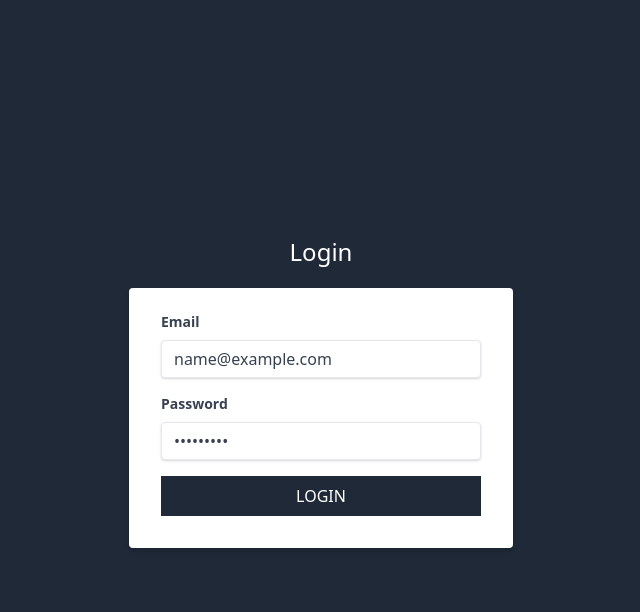
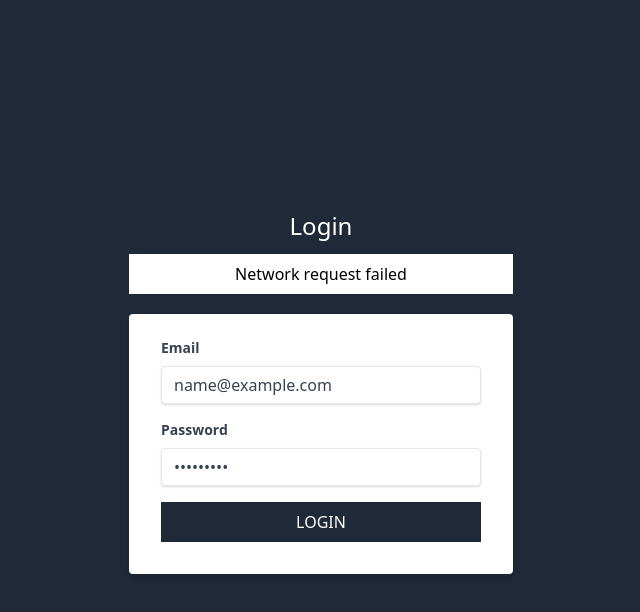
Before and after one commit to donpapitoskey/crmcliente, a Next.js app: page /login in a window 1280 px wide. Both pictures are taken after typing "name@example.com", "Sample123" into the empty fields and a click on the input "Login". Shown: the top 612 px of the page, without its empty margins (319-959 px from the left). Built offline with nearby package versions, Linux system fonts and the light colour scheme.

Commit message:
Login working well

```diff
--- a/pages/login.tsx
+++ b/pages/login.tsx
@@ -1,8 +1,9 @@
 /* eslint-disable jsx-a11y/label-has-associated-control */
-import React from 'react';
+import React, { useState } from 'react';
 import { gql, useMutation } from '@apollo/client';
 import * as Yup from 'yup';
 import { useFormik } from 'formik';
+import { useRouter } from 'next/router';
 import Layout from '../components/Layout';
 
 const AUTENTICAR_USUARIO = gql`
@@ -14,6 +15,8 @@ mutation autenticarUsuario($input: AutenticarInput){
 `;
 
 const Login = () => {
+  const router = useRouter();
+  const [message, setMessage] = useState<string | null>(null);
   const [autenticarUsuario] = useMutation(AUTENTICAR_USUARIO);
   const formik = useFormik({
     initialValues: {
@@ -37,16 +40,36 @@ const Login = () => {
             },
           },
         });
-        console.log(data);
+        setMessage('Autenticando...');
+
+        const { token } = data.autenticarUsuario;
+        localStorage.setItem('token', token);
+
+        setTimeout(() => {
+          setMessage(null);
+          router.push('/');
+        }, 3000);
       } catch (error) {
-        console.log(error);
+        setMessage(error.message);
+
+        setTimeout(() => {
+          setMessage(null);
+        }, 3000);
       }
     },
   });
+
+  const showMessage = () => (
+    <div className="bg-white py-2 px-3 w-full my-3 max-w-sm text-center mx-auto">
+      <p>{message}</p>
+    </div>
+  );
+
   return (
     <div>
       <Layout>
         <h1 className="text-center text-2xl text-white font-white">Login</h1>
+        {message && showMessage()}
         <div className="flex justify-center mt-5">
           <div className="w-full max-w-sm">
             <form
```
